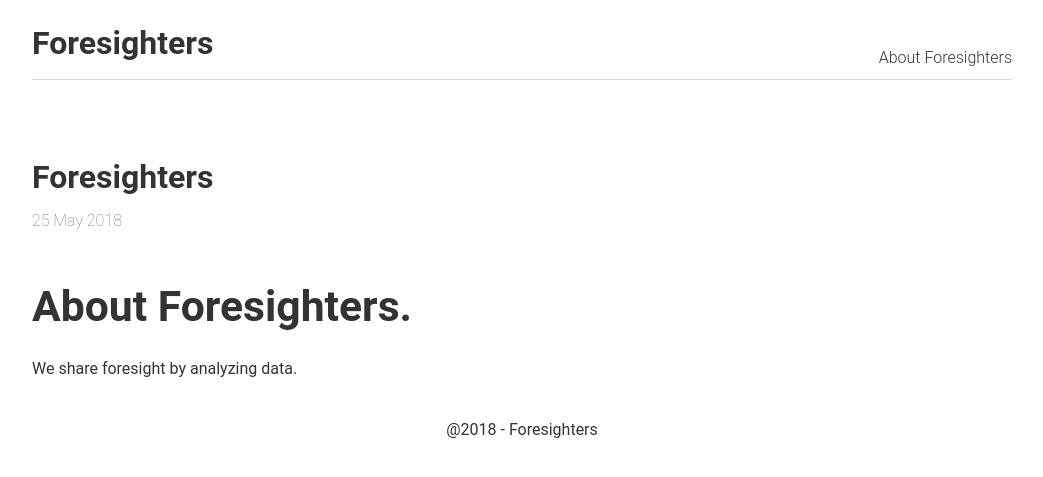
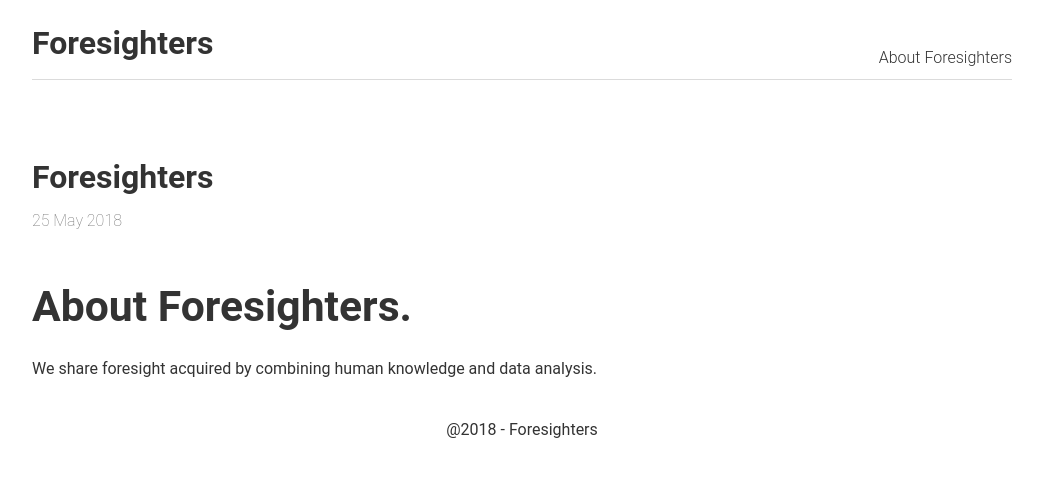
Before and after one commit to foresighters/foresighters.github.io, a Jekyll site: the page built from _posts/2018-05-25-Foresighters.md, in a window 1280 px wide. Shown: the top 477 px of the page, without its empty margins (118-1161 px from the left). Built offline with Jekyll 4.4.1, drawn with Linux system fonts in a browser that asks for light colours.

Commit message:
First Post 수정

```diff
--- a/_posts/2018-05-25-Foresighters.md
+++ b/_posts/2018-05-25-Foresighters.md
@@ -1,3 +1,3 @@
 # About Foresighters.
 
-We share foresight by analyzing data.
+We share foresight acquired by combining human knowledge and data analysis.
```
Also changed, not shown: 1 other file.
